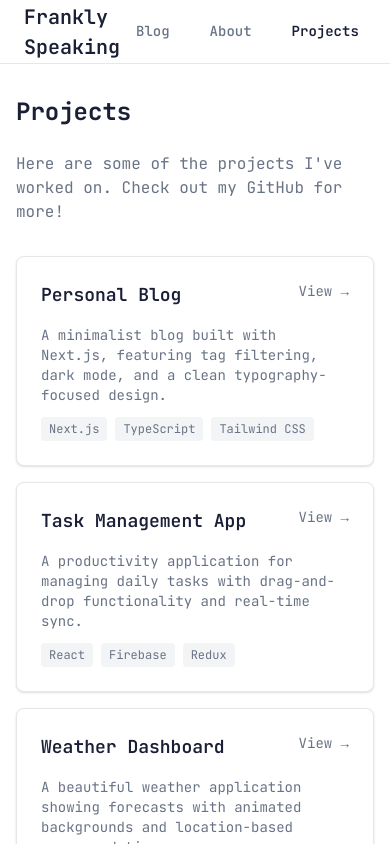
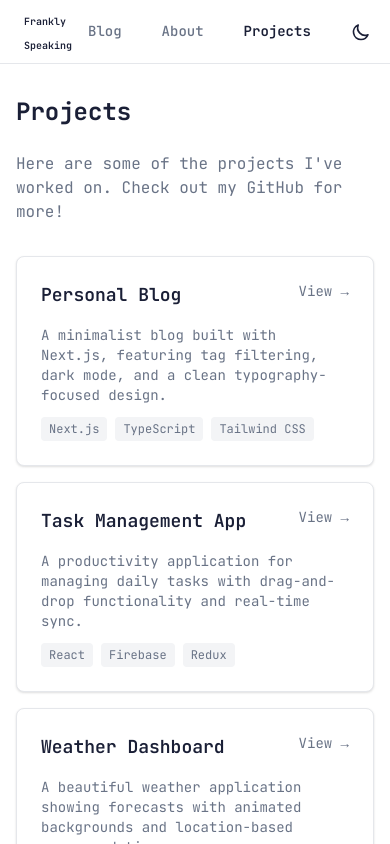
Before and after one commit to franKobayasi/frankly-speaking, a Next.js app: page /frankly-speaking/projects in a window 390 px wide. Shown: the top 844 px of the page. Built offline with nearby package versions, Linux system fonts and the light colour scheme.

Commit message:
fix: logo stacked layout on mobile, 50% font size

```diff
--- a/src/components/Header.tsx
+++ b/src/components/Header.tsx
@@ -29,8 +29,8 @@ export default function Header({ darkMode, toggleDarkMode, onMenuToggle }: Heade
       <div className="header-nav">
         {/* Logo */}
         <Link href="/" style={{ textDecoration: 'none' }}>
-          <span style={{ fontSize: '1.25rem', fontWeight: 600, fontFamily: 'JetBrains Mono, monospace', color: 'inherit' }}>
-            Frankly Speaking
+          <span className="logo-text" style={{ fontWeight: 600, fontFamily: 'JetBrains Mono, monospace', color: 'inherit', whiteSpace: 'pre-wrap' }}>
+            {'Frankly\nSpeaking'}
           </span>
         </Link>
 
--- a/src/style/global.css
+++ b/src/style/global.css
@@ -47,6 +47,19 @@
 .header-logo {
   @apply text-[28px] font-bold text-text-primary;
   font-family: 'JetBrains Mono', monospace;
+}
+
+/* Logo Text (replaces header-logo for new design) */
+.logo-text {
+  font-size: 1.25rem;
+  line-height: 1.2;
+}
+
+/* Mobile: 50% size, stacked */
+@media (max-width: 640px) {
+  .logo-text {
+    font-size: 0.625rem !important;
+  }
 }
 
 .dark .header-logo,
```
